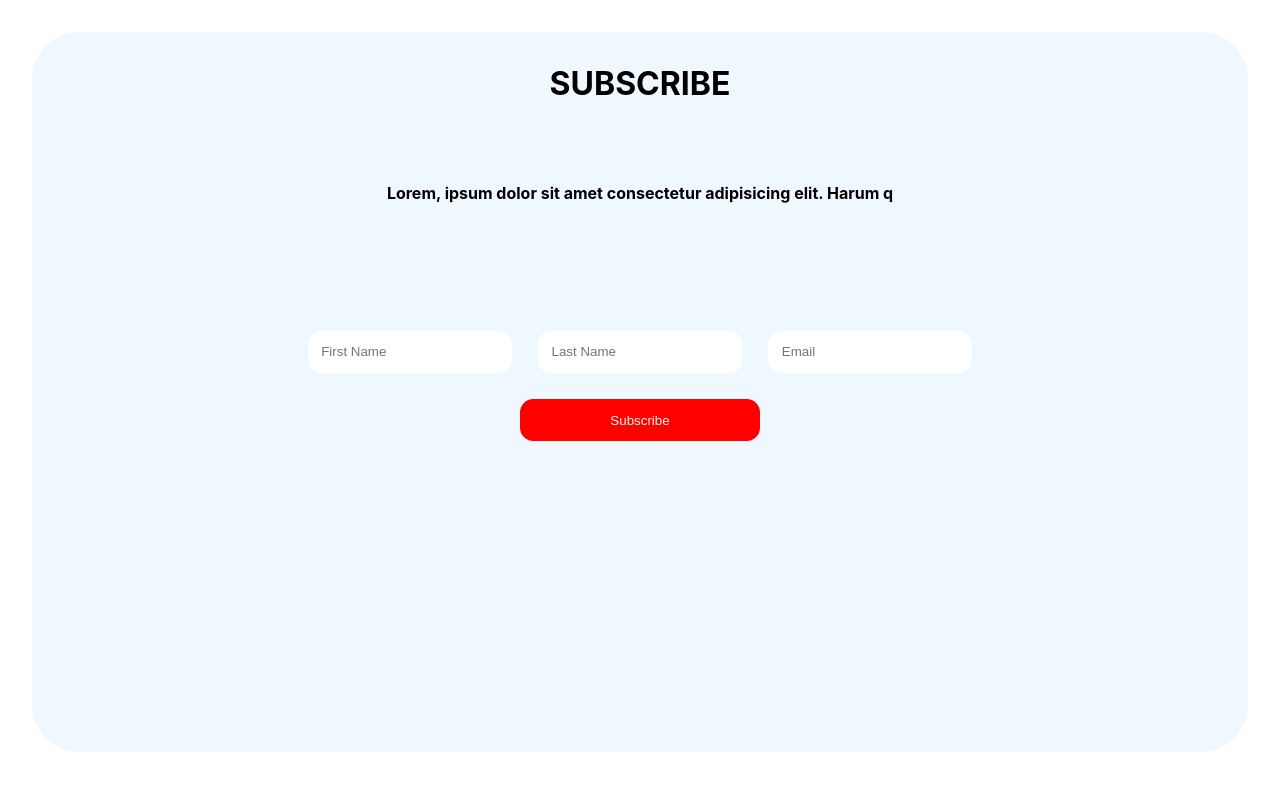
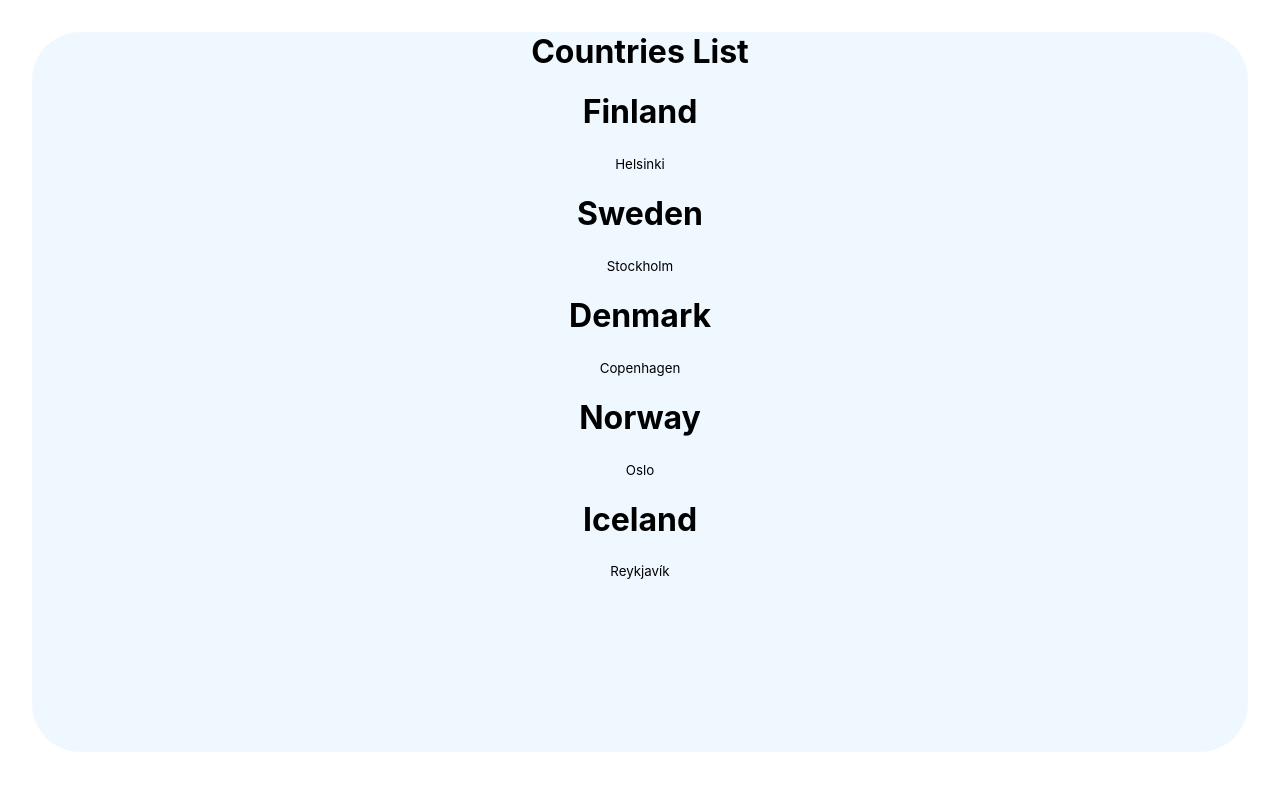
Before and after one commit to Miselrkba/even-odd-prime-color-boxes, a React (Create React App) app: page / in a window 1280 px wide. Shown: the top 790 px of the page. Built offline with nearby package versions, Linux system fonts and the light colour scheme.

Commit message:
maping over object

```diff
--- a/src/Testing1.js
+++ b/src/Testing1.js
@@ -1,49 +1,38 @@
 import React from 'react'
 import ReactDOM from 'react-dom'
-import Tesing from './Tesing'
 
-// Function to display time in Mon date, year format eg Oct 4, 2020
-const showDate = (time) => {
-  const months = [
-    'January',
-    'February',
-    'March',
-    'April',
-    'May',
-    'June',
-    'July',
-    'August',
-    'September',
-    'October',
-    'November',
-    'December',
+const countries = [
+    { name: 'Finland', city: 'Helsinki' },
+    { name: 'Sweden', city: 'Stockholm' },
+    { name: 'Denmark', city: 'Copenhagen' },
+    { name: 'Norway', city: 'Oslo' },
+    { name: 'Iceland', city: 'Reykjavík' },
   ]
 
-  const month = months[time.getMonth()].slice(0, 3)
-  const year = time.getFullYear()
-  const date = time.getDate()
-  return ` ${month} ${date}, ${year}`
-}
+  // Country component
+  const Country = ({ country: { name, city } }) => {
+    return (
+      <div>
+        <h1>{name}</h1>
+        <small>{city}</small>
+      </div>
+    )
+  }
 
-// A button component
-
-const Button = (props) => <button onClick={props.onClick}>{props.text}</button>
-
-// The App, or the parent or the container component
-// Functional Component
-const Testing = () => {
-  const handleTime = () => {
-    alert(showDate(new Date()))
+  // countries component
+  const Countries = ({ countries }) => {
+    const countryList = countries.map((country) => <Country country={country} />)
+    return <div>{countryList}</div>
   }
-  const greetPeople = () => {
-    alert('Welcome to 30 Days Of React Challenge, 2020')
-  }
-  return (
-    <div className='app'>
-      <Button text='show time' onClick={handleTime} />
-      <Button text='Greet People' onClick={greetPeople} />
+  // App component
+  const Testing1 = () => (
+    <div className='container'>
+      <div>
+        <h1>Countries List</h1>
+        <Countries countries={countries} />
+      </div>
     </div>
   )
-}
 
-export default Tesing
+
+export default Testing1
```
